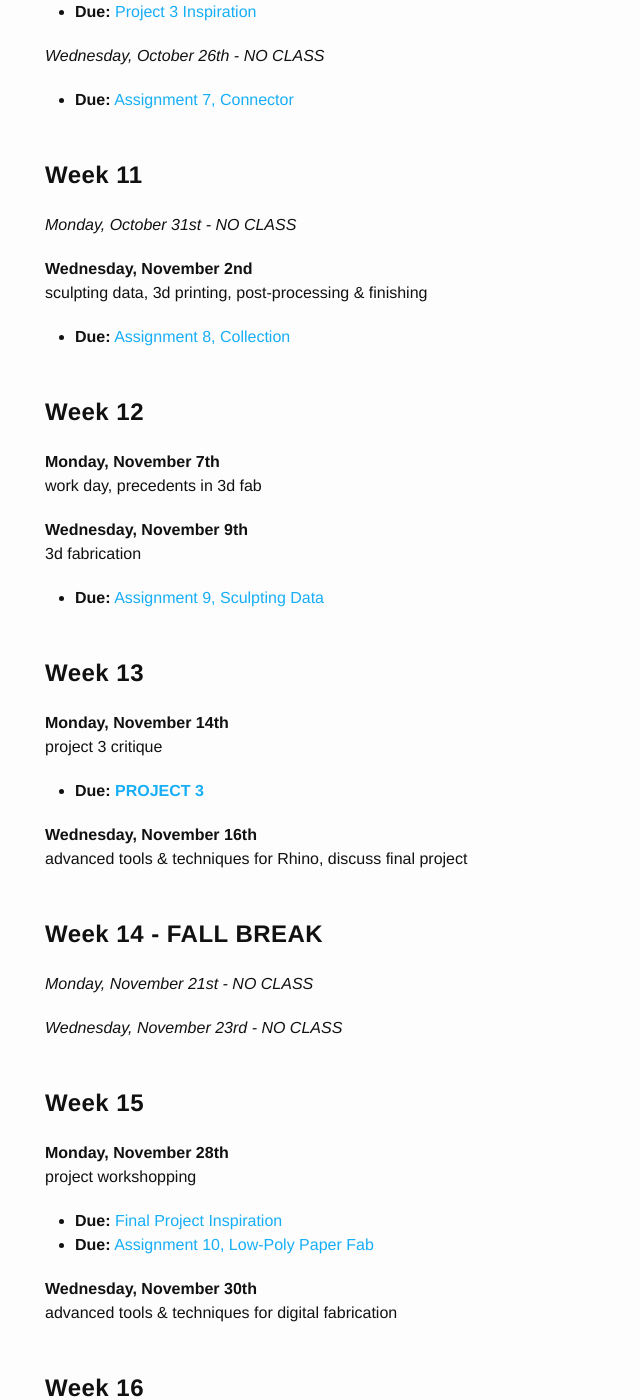
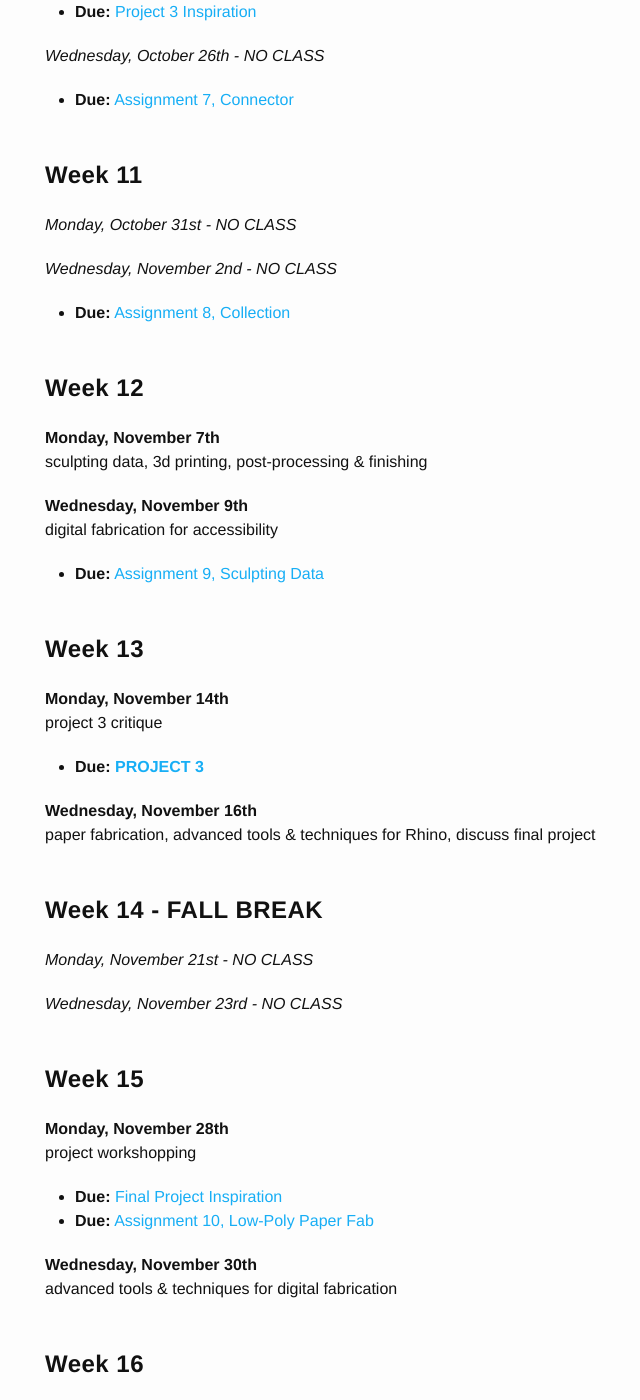
Before and after one commit to coloringchaos/form-fall-16, a Jekyll site: the page built from schedule.md, in a window 1280 px wide and 1400 px high, scrolled down 3441 px. Shown: the whole window, without its empty margins (225-865 px from the left). Built offline with Jekyll 4.4.1, drawn with Linux system fonts in a browser that asks for light colours.

Commit message:
scheule updates

```diff
--- a/schedule.md
+++ b/schedule.md
@@ -106,25 +106,23 @@ Assignments are due on the day that they are listed.
 # Week 11
 *Monday, October 31st - NO CLASS*
 
-**Wednesday, November 2nd** <br> sculpting data, 3d printing, post-processing & finishing
+*Wednesday, November 2nd - NO CLASS*
 
 + **Due:** [Assignment 8, Collection](/form-fall-16/assignment-8)
 
 # Week 12
-**Monday, November 7th** <br> work day, precedents in 3d fab
+**Monday, November 7th** <br> sculpting data, 3d printing, post-processing & finishing
 
-**Wednesday, November 9th** <br> 3d fabrication
+**Wednesday, November 9th** <br> digital fabrication for accessibility
 
-+ **Due:** [Assignment 9, Sculpting Data]()
++ **Due:** [Assignment 9, Sculpting Data](/form-fall-16/assignment-9)
 
 # Week 13
 **Monday, November 14th** <br> project 3 critique
 
 + **Due: [PROJECT 3](/form-fall-16/project-3)**
 
-**Wednesday, November 16th** <br> advanced tools & techniques for Rhino, discuss final project
-
-<!-- + **Due:** [Assignment 9, Multiples]() -->
+**Wednesday, November 16th** <br> paper fabrication, advanced tools & techniques for Rhino, discuss final project
 
 # Week 14 - FALL BREAK
 *Monday, November 21st - NO CLASS*
@@ -135,7 +133,7 @@ Assignments are due on the day that they are listed.
 **Monday, November 28th** <br> project workshopping
 
 + **Due:** [Final Project Inspiration]()
-+ **Due:** [Assignment 10, Low-Poly Paper Fab]()
++ **Due:** [Assignment 10, Low-Poly Paper Fab](/form-fall-16/assignment-10)
 
 **Wednesday, November 30th** <br> advanced tools & techniques for digital fabrication
 
```
Also changed, not shown: other parts of schedule.md (+2 -2 lines), syllabus.md (+1 -1 lines).
